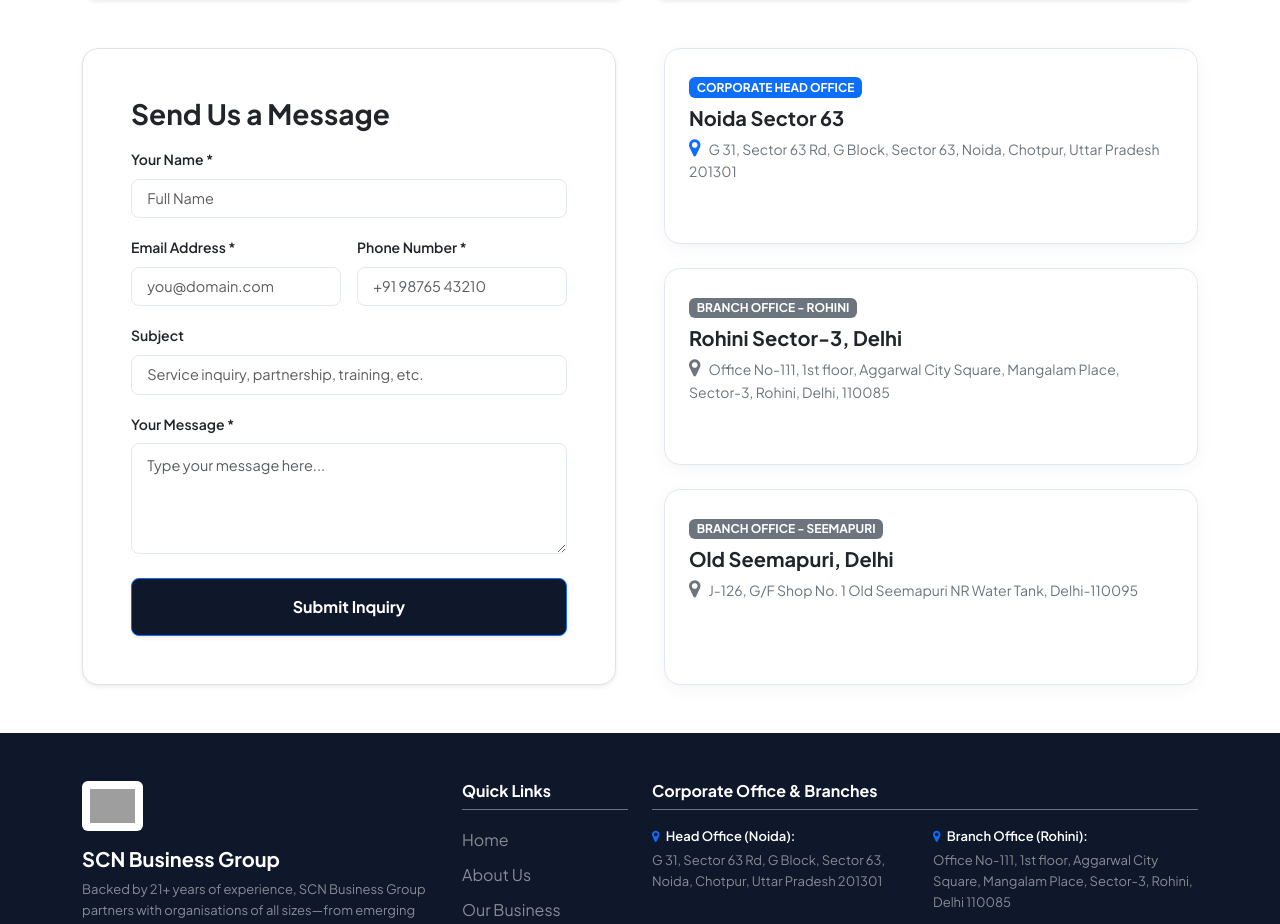
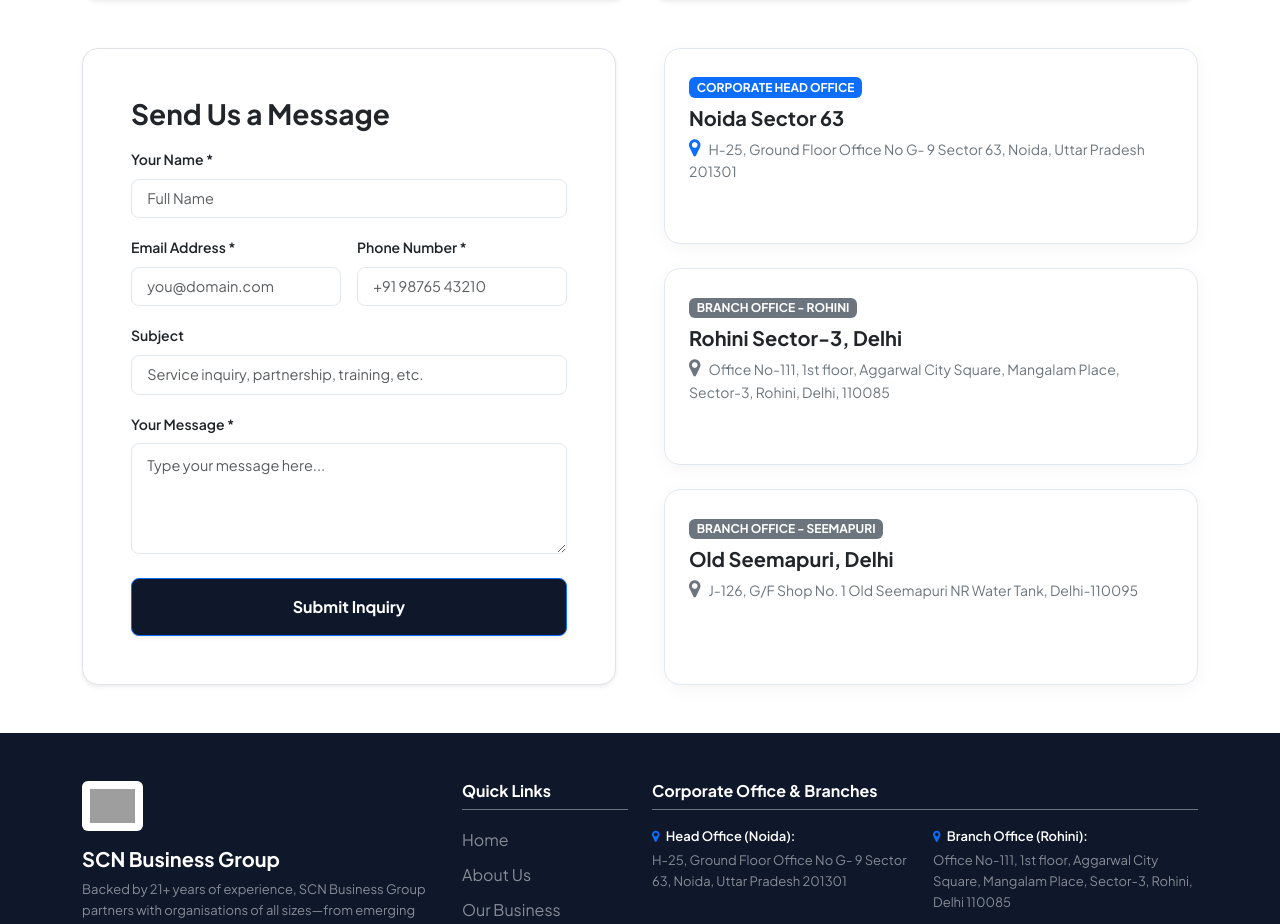
Before and after one commit to harshTomar18/SCN_Buisness, a React (Vite) app: page /contact-us in a window 1280 px wide. Shown: the part 700-1624 px from the top of the page. Built offline with nearby package versions, Linux system fonts and the light colour scheme; grey boxes are pictures that could not be loaded.

Commit message:
fix: update corporate head office address to H-25, Ground Floor Office No G- 9 Sector 63, Noida

```diff
--- a/src/components/Footer.jsx
+++ b/src/components/Footer.jsx
@@ -57,7 +57,7 @@ function Footer() {
             <div className="row g-3 small" style={{ fontSize: '13px' }}>
               <div className="col-md-6">
                 <p className="mb-1 text-white fw-semibold"><i className="fa fa-map-marker text-primary me-1"></i> Head Office (Noida):</p>
-                <p className="text-white-50 mb-3">G 31, Sector 63 Rd, G Block, Sector 63, Noida, Chotpur, Uttar Pradesh 201301</p>
+                <p className="text-white-50 mb-3">H-25, Ground Floor Office No G- 9 Sector 63, Noida, Uttar Pradesh 201301</p>
               </div>
               <div className="col-md-6">
                 <p className="mb-1 text-white fw-semibold"><i className="fa fa-map-marker text-primary me-1"></i> Branch Office (Rohini):</p>
--- a/src/pages/About.jsx
+++ b/src/pages/About.jsx
@@ -53,7 +53,7 @@ const faqs = [
   },
   {
     q: 'Where is the corporate head office located?',
-    a: 'Our corporate head office is located at G 31, Sector 63 Rd, G Block, Sector 63, Noida, Uttar Pradesh 201301. We also operate branch offices in Rohini and Seemapuri, Delhi.'
+    a: 'Our corporate head office is located at H-25, Ground Floor Office No G- 9 Sector 63, Noida, Uttar Pradesh 201301. We also operate branch offices in Rohini and Seemapuri, Delhi.'
   },
   {
     q: 'What business verticals does SCN operate in?',
--- a/src/pages/Contact.jsx
+++ b/src/pages/Contact.jsx
@@ -168,7 +168,7 @@ function Contact() {
                 <h4 className="h5 fw-bold text-dark mb-2">Noida Sector 63</h4>
                 <p className="text-secondary small mb-0" style={{ lineHeight: '1.6' }}>
                   <i className="fa fa-map-marker text-primary me-2 fs-5"></i>
-                  G 31, Sector 63 Rd, G Block, Sector 63, Noida, Chotpur, Uttar Pradesh 201301
+                  H-25, Ground Floor Office No G- 9 Sector 63, Noida, Uttar Pradesh 201301
                 </p>
               </div>
 
```
